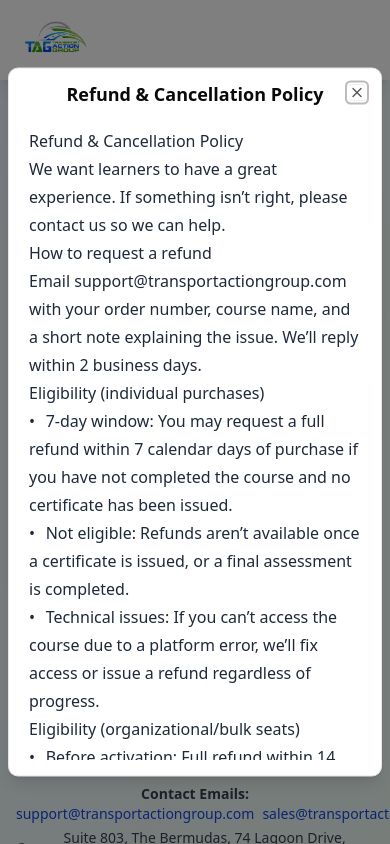
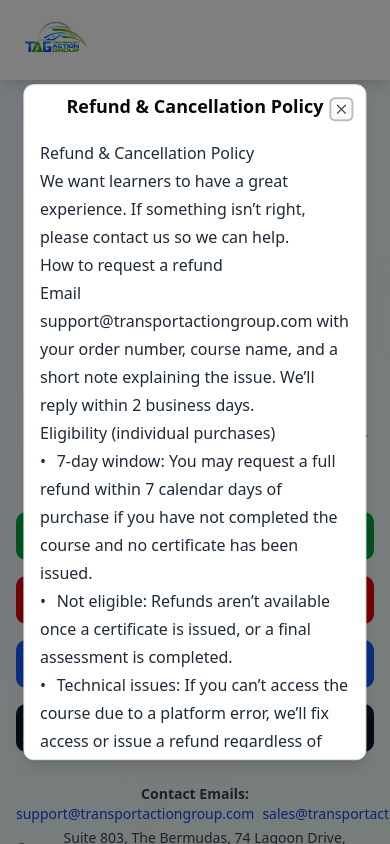
Before and after one commit to sifosman/transportactiongroup, a React (Vite) app in the folder frontend/: page / in a window 390 px wide. Both pictures are taken after a click on the button "Refund Policy". Shown: the top 844 px of the page. Built offline with nearby package versions, Linux system fonts and the light colour scheme.

Commit message:
fix(frontend): narrow refund policy modal on mobile (88vw) and adjust content height

```diff
--- a/frontend/src/App.jsx
+++ b/frontend/src/App.jsx
@@ -1162,11 +1162,11 @@
       <Navigation />
       {/* Refund Policy Modal */}
       <Dialog open={refundOpen} onOpenChange={setRefundOpen}>
-        <DialogContent className="max-w-[calc(100%-1rem)] sm:max-w-2xl p-4 sm:p-6">
+        <DialogContent className="w-[88vw] max-w-[88vw] sm:w-auto sm:max-w-xl p-3 sm:p-6">
           <DialogHeader>
             <DialogTitle>Refund & Cancellation Policy</DialogTitle>
           </DialogHeader>
-          <div className="mt-2 text-base sm:text-sm leading-7 text-gray-800 whitespace-pre-wrap break-words max-h-[75vh] sm:max-h-[80vh] overflow-y-auto px-1 sm:px-0">
+          <div className="mt-2 text-base sm:text-sm leading-7 text-gray-800 whitespace-pre-wrap break-words max-h-[72vh] sm:max-h-[80vh] overflow-y-auto px-1 sm:px-0">
             {refundMarkdown || 'Loading policy...'}
           </div>
         </DialogContent>
```
